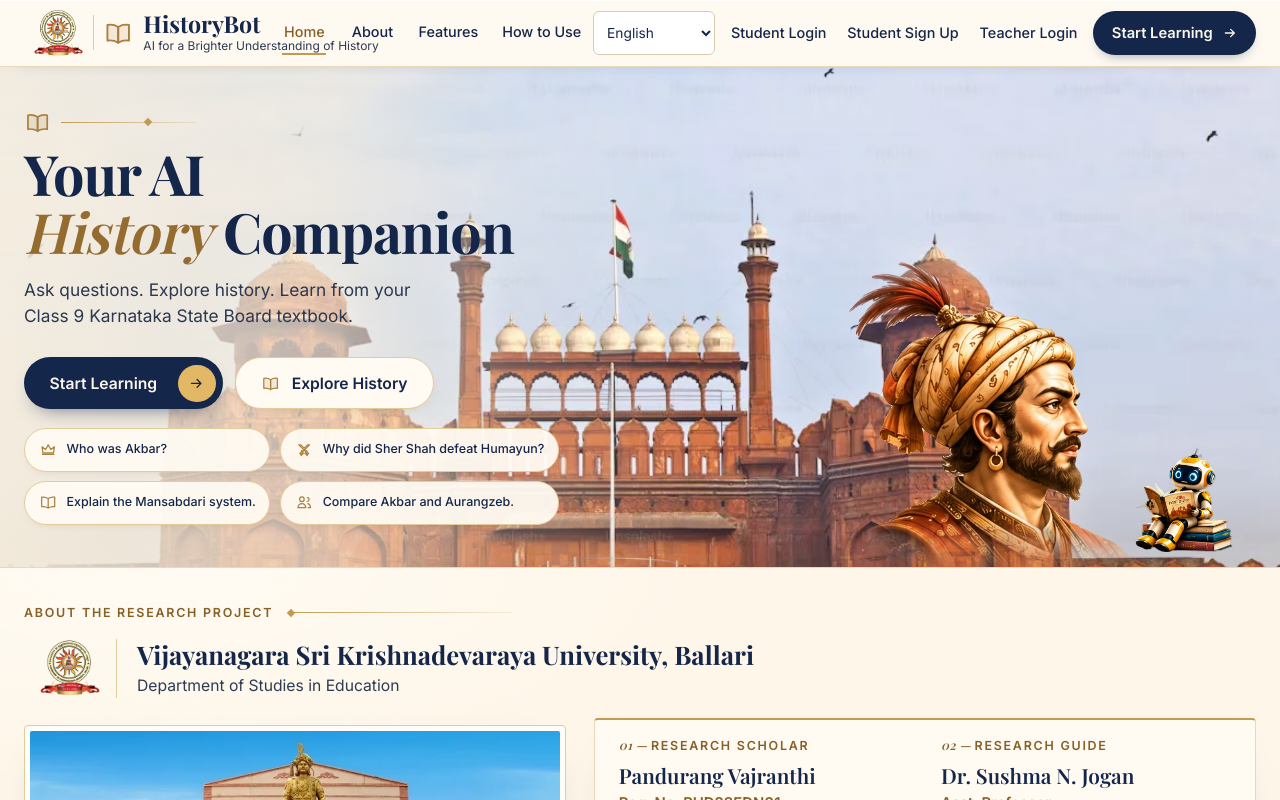
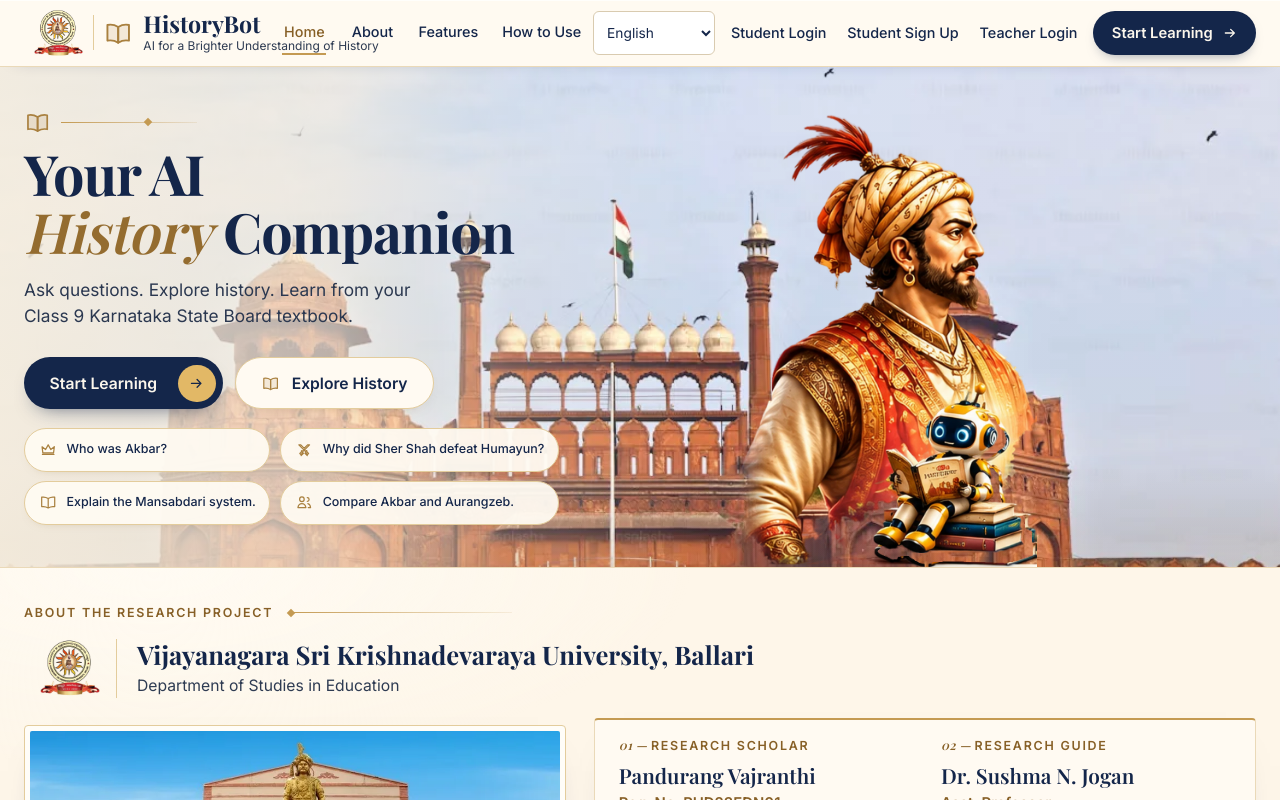
Before and after one commit to VishnuKanthcr7/historybot, a React (Vite) app in the folder frontend/: page / in a window 1280 px wide. Shown: the top 800 px of the page. Built offline with nearby package versions, Linux system fonts and the light colour scheme; no server answers; a web font is replaced by a local one.

Commit message:
Homepage hero v11 (local): flag-free upper-body portrait + mascot group per reference 2

```diff
--- a/frontend/src/pages/Home.css
+++ b/frontend/src/pages/Home.css
@@ -613,14 +613,18 @@
   mask-image: linear-gradient(180deg, transparent 0, #000 9%, #000 90%, transparent 100%);
 }
 
-/* hero visuals: portrait of Chhatrapati Shivaji Maharaj (shivaji-hero-v6,
-   clean cutout, soft bottom fade) and, separately, the mascot reading on
-   Class 9 books (mascot-books), both bottom-right over the Red Fort photo.
-   Phones/tablets: portrait ~48% of the band width, mascot ~23%. */
+/* hero group: upper-body portrait of Chhatrapati Shivaji Maharaj
+   (shivaji-upper, 770x1090 canvas) with the mascot reading on Class 9 books
+   (mascot-books) in front of its lower right. The mascot box is fixed inside
+   the group canvas, so both scale together; height sets the size and the
+   group stands on the band/hero bottom edge. */
 .hb-figures {
   position: absolute;
-  inset: 0;
   z-index: 1;
+  right: 0;
+  bottom: 0;
+  height: 100%;
+  aspect-ratio: 770 / 1090;
   pointer-events: none;
 }
 
@@ -628,18 +632,16 @@
 .hb-fig-bot {
   position: absolute;
   display: block;
-  bottom: 0;
 }
 
 .hb-fig-shivaji {
-  right: 4%;
-  width: 48%;
+  inset: 0;
 }
 
 .hb-fig-bot {
-  right: 1%;
-  bottom: 2%;
-  width: 23%;
+  left: 45.45%;
+  top: 61.47%;
+  width: 52%;
 }
 
 .hb-figures img {
@@ -1315,12 +1317,8 @@
     background-position: 50% 34%;
   }
 
-  .hb-fig-shivaji {
-    width: 34%;
-  }
-
-  .hb-fig-bot {
-    width: 16%;
+  .hb-figures {
+    right: 4%;
   }
 }
 
@@ -1331,11 +1329,11 @@
     background: #efe1c4;
   }
 
-  /* responsive hero height: 500px at 1024px, up to 540px on wide screens */
+  /* responsive hero height: 500px at 1024px, up to 560px on wide screens */
   .hb-stage {
     max-width: 1600px;
     margin: 0 auto;
-    min-height: clamp(500px, 37vw, 540px);
+    min-height: clamp(500px, 38vw, 560px);
   }
 
   .hb-scene {
@@ -1363,21 +1361,11 @@
 
   /* group: right edge on the content container, vertically centred with
      the text column; clear of the heading, buttons and chips */
-  .hb-fig-shivaji {
-    right: 11%;
-    width: auto;
-    height: 61%;
-  }
-
-  .hb-fig-shivaji img {
-    width: auto;
-    height: 100%;
-  }
-
-  .hb-fig-bot {
-    right: 3.5%;
-    bottom: 3%;
-    width: clamp(94px, 8.5vw, 123px);
+  /* reference proportions: portrait ~90% of hero height, right edge at
+     ~79% of the page, fort centre left of it */
+  .hb-figures {
+    right: 19%;
+    height: 93%;
   }
 
   .hb-hero-inner {
--- a/frontend/src/pages/Home.jsx
+++ b/frontend/src/pages/Home.jsx
@@ -320,12 +320,12 @@
               <figure className="hb-scene">
                 <div className="hb-figures">
                   <picture className="hb-fig-shivaji">
-                    <source srcSet="/images/shivaji-hero-v6.webp" type="image/webp" />
+                    <source srcSet="/images/shivaji-upper.webp" type="image/webp" />
                     <img
-                      src="/images/shivaji-hero-v6.png"
+                      src="/images/shivaji-upper.png"
                       alt="Portrait of Chhatrapati Shivaji Maharaj."
-                      width="420"
-                      height="442"
+                      width="770"
+                      height="1090"
                       decoding="async"
                       fetchPriority="high"
                     />
```
Also changed, not shown: frontend/public/images/shivaji-upper.png (added), frontend/public/images/shivaji-upper.webp (added).
